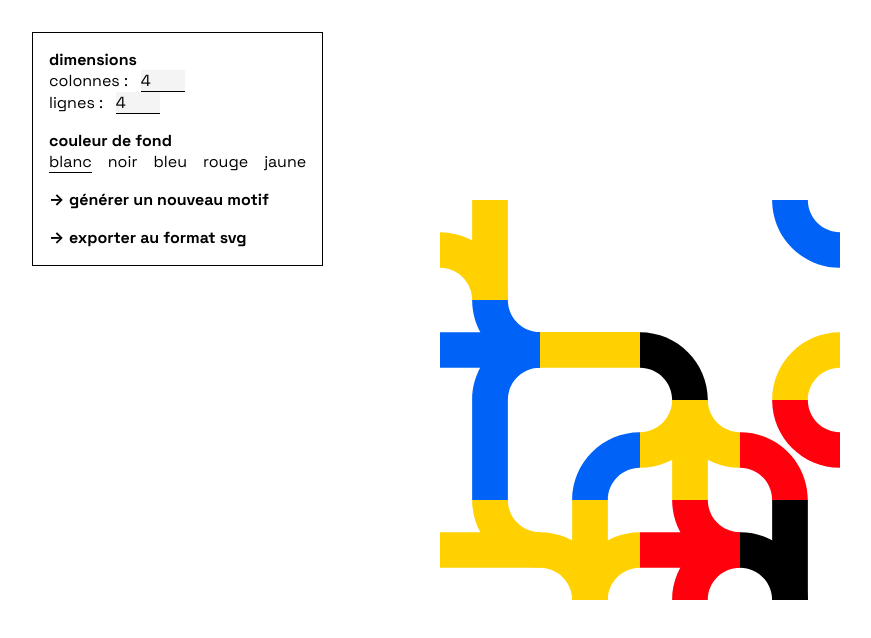
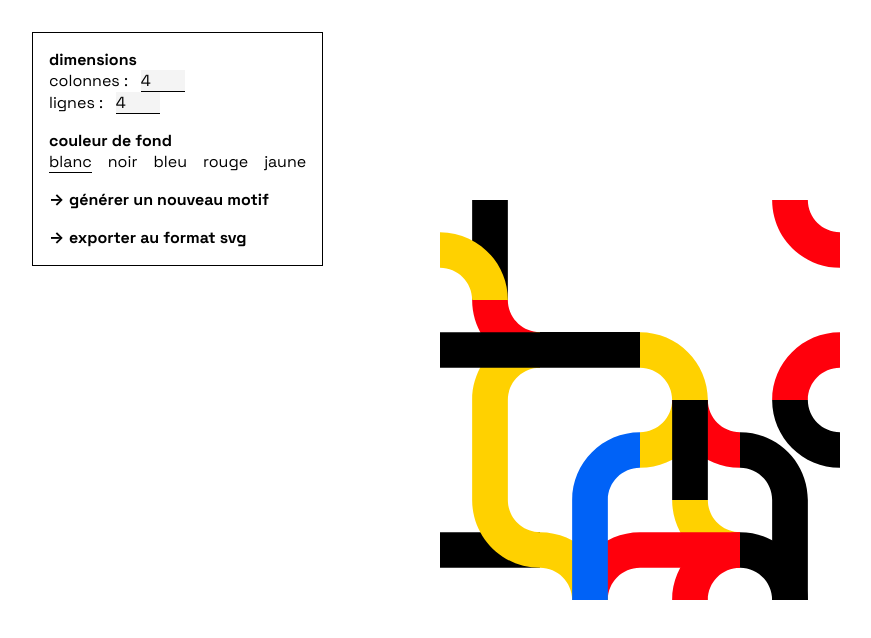
Before and after one commit to elsadl/zuku-generator, a Svelte app: page / in a window 1280 px wide. Shown: the top 638 px of the page, without its empty margins (0-871 px from the left). Built offline with nearby package versions, Linux system fonts and the light colour scheme.

Commit message:
différentes couleurs sur un même bloc

```diff
--- a/src/elements/shapes.js
+++ b/src/elements/shapes.js
@@ -1,7 +1,7 @@
 export const shapes = [
   {
     id: 0,
-    svg: `<path fill-rule="evenodd" clip-rule="evenodd" d="M0.000286503 32.1429C17.7523 32.1429 32.1431 17.752 32.1431 4.68336e-06L67.8574 0C67.8574 37.4765 37.4768 67.8571 0.000291186 67.8571L0.000286503 32.1429Z"/>
+    svg: `<path style="fill: var(--random-color-one);" fill-rule="evenodd" clip-rule="evenodd" d="M0.000286503 32.1429C17.7523 32.1429 32.1431 17.752 32.1431 4.68336e-06L67.8574 0C67.8574 37.4765 37.4768 67.8571 0.000291186 67.8571L0.000286503 32.1429Z"/>
     `,
     constraints: {
       top: true,
@@ -12,9 +12,9 @@ export const shapes = [
   },
   {
     id: 1,
-    svg: `<path fill-rule="evenodd" clip-rule="evenodd" d="M67.8572 -0.000206896C67.8571 17.7518 82.248 32.1426 100 32.1427L100 67.8569C62.5235 67.8569 32.1429 37.4763 32.1429 -0.000210019L67.8572 -0.000206896Z"/>
-    <path fill-rule="evenodd" clip-rule="evenodd" d="M9.53675e-07 32.1431L100 32.1431L100 67.8574L9.53674e-07 67.8574L9.53675e-07 32.1431Z"/>
-    <path fill-rule="evenodd" clip-rule="evenodd" d="M67.8572 99.9997C67.8571 82.2477 82.248 67.8569 100 67.8569L100 32.1426C62.5235 32.1426 32.1429 62.5233 32.1429 99.9997L67.8572 99.9997Z"/>
+    svg: `<path style="fill: var(--random-color-one);" fill-rule="evenodd" clip-rule="evenodd" d="M67.8572 -0.000206896C67.8571 17.7518 82.248 32.1426 100 32.1427L100 67.8569C62.5235 67.8569 32.1429 37.4763 32.1429 -0.000210019L67.8572 -0.000206896Z"/>
+    <path style="fill: var(--random-color-two);" fill-rule="evenodd" clip-rule="evenodd" d="M67.8572 99.9997C67.8571 82.2477 82.248 67.8569 100 67.8569L100 32.1426C62.5235 32.1426 32.1429 62.5233 32.1429 99.9997L67.8572 99.9997Z"/>
+    <path style="fill: var(--random-color-three);" fill-rule="evenodd" clip-rule="evenodd" d="M9.53675e-07 32.1431L100 32.1431L100 67.8574L9.53674e-07 67.8574L9.53675e-07 32.1431Z"/>
     `,
     constraints: {
       top: true,
@@ -25,8 +25,8 @@ export const shapes = [
   },
   {
     id: 2,
-    svg: `<path fill-rule="evenodd" clip-rule="evenodd" d="M9.53675e-07 32.1426L100 32.1426L100 67.8569L9.53674e-07 67.8569L9.53675e-07 32.1426Z"/>
-    <path fill-rule="evenodd" clip-rule="evenodd" d="M67.8572 -0.000206896C67.8571 17.7518 82.248 32.1426 100 32.1427L100 67.8569C62.5235 67.8569 32.1429 37.4763 32.1429 -0.000210019L67.8572 -0.000206896Z"/>
+    svg: `<path style="fill: var(--random-color-one);" fill-rule="evenodd" clip-rule="evenodd" d="M9.53675e-07 32.1426L100 32.1426L100 67.8569L9.53674e-07 67.8569L9.53675e-07 32.1426Z"/>
+    <path style="fill: var(--random-color-two);" fill-rule="evenodd" clip-rule="evenodd" d="M67.8572 -0.000206896C67.8571 17.7518 82.248 32.1426 100 32.1427L100 67.8569C62.5235 67.8569 32.1429 37.4763 32.1429 -0.000210019L67.8572 -0.000206896Z"/>
     `,
     constraints: {
       top: true,
@@ -37,8 +37,8 @@ export const shapes = [
   },
   {
     id: 3,
-    svg: `<path fill-rule="evenodd" clip-rule="evenodd" d="M3.86493e-05 32.1429C17.752 32.1429 32.1429 17.752 32.1429 -1.56112e-06L67.8572 0C67.8572 37.4765 37.4765 67.8571 3.70882e-05 67.8571L3.86493e-05 32.1429Z"/>
-    <path fill-rule="evenodd" clip-rule="evenodd" d="M100 67.8571C82.248 67.8571 67.8571 82.248 67.8571 100L32.1428 100C32.1428 62.5235 62.5235 32.1429 100 32.1429L100 67.8571Z"/>
+    svg: `<path style="fill: var(--random-color-one);" fill-rule="evenodd" clip-rule="evenodd" d="M3.86493e-05 32.1429C17.752 32.1429 32.1429 17.752 32.1429 -1.56112e-06L67.8572 0C67.8572 37.4765 37.4765 67.8571 3.70882e-05 67.8571L3.86493e-05 32.1429Z"/>
+    <path style="fill: var(--random-color-two);" fill-rule="evenodd" clip-rule="evenodd" d="M100 67.8571C82.248 67.8571 67.8571 82.248 67.8571 100L32.1428 100C32.1428 62.5235 62.5235 32.1429 100 32.1429L100 67.8571Z"/>
     `,
     constraints: {
       top: true,
@@ -49,8 +49,8 @@ export const shapes = [
   },
   {
     id: 4,
-    svg: `<path fill-rule="evenodd" clip-rule="evenodd" d="M3.86493e-05 32.1429C17.752 32.1429 32.1429 17.752 32.1429 -1.56112e-06L67.8572 0C67.8572 37.4765 37.4765 67.8571 3.70882e-05 67.8571L3.86493e-05 32.1429Z"/>
-    <path fill-rule="evenodd" clip-rule="evenodd" d="M32.1429 100C32.1429 82.2482 17.752 67.8574 0 67.8574L0 32.1431C37.4765 32.1431 67.8571 62.5237 67.8571 100H32.1429Z"/>
+    svg: `<path style="fill: var(--random-color-one);" fill-rule="evenodd" clip-rule="evenodd" d="M3.86493e-05 32.1429C17.752 32.1429 32.1429 17.752 32.1429 -1.56112e-06L67.8572 0C67.8572 37.4765 37.4765 67.8571 3.70882e-05 67.8571L3.86493e-05 32.1429Z"/>
+    <path style="fill: var(--random-color-two);" fill-rule="evenodd" clip-rule="evenodd" d="M32.1429 100C32.1429 82.2482 17.752 67.8574 0 67.8574L0 32.1431C37.4765 32.1431 67.8571 62.5237 67.8571 100H32.1429Z"/>
     `,
     constraints: {
       top: true,
@@ -61,7 +61,7 @@ export const shapes = [
   },
   {
     id: 5,
-    svg: `<path fill-rule="evenodd" clip-rule="evenodd" d="M32.1429 100L32.1429 1.56112e-06L67.8572 0L67.8572 100L32.1429 100Z"/>
+    svg: `<path style="fill: var(--random-color-one);" fill-rule="evenodd" clip-rule="evenodd" d="M32.1429 100L32.1429 1.56112e-06L67.8572 0L67.8572 100L32.1429 100Z"/>
     `,
     constraints: {
       top: true,
@@ -72,8 +72,8 @@ export const shapes = [
   },
   {
     id: 6,
-    svg: `<path fill-rule="evenodd" clip-rule="evenodd" d="M-2.5998e-06 32.1426L100 32.1427L100 67.8569L-5.72205e-06 67.8569L-2.5998e-06 32.1426Z"/>
-    <path fill-rule="evenodd" clip-rule="evenodd" d="M32.1426 100L32.1426 1.56112e-06L67.8569 0L67.8569 100L32.1426 100Z"/>
+    svg: `<path style="fill: var(--random-color-one);" fill-rule="evenodd" clip-rule="evenodd" d="M-2.5998e-06 32.1426L100 32.1427L100 67.8569L-5.72205e-06 67.8569L-2.5998e-06 32.1426Z"/>
+    <path style="fill: var(--random-color-two);" fill-rule="evenodd" clip-rule="evenodd" d="M32.1426 100L32.1426 1.56112e-06L67.8569 0L67.8569 100L32.1426 100Z"/>
     `,
     constraints: {
       top: true,
@@ -84,7 +84,7 @@ export const shapes = [
   },
   {
     id: 7,
-    svg: `<path fill-rule="evenodd" clip-rule="evenodd" d="M32.1429 100C32.1429 82.248 17.752 67.8571 0 67.8571L0 32.1428C37.4765 32.1428 67.8571 62.5235 67.8571 100L32.1429 100Z"/>
+    svg: `<path style="fill: var(--random-color-one);" fill-rule="evenodd" clip-rule="evenodd" d="M32.1429 100C32.1429 82.248 17.752 67.8571 0 67.8571L0 32.1428C37.4765 32.1428 67.8571 62.5235 67.8571 100L32.1429 100Z"/>
     `,
     constraints: {
       top: false,
@@ -95,9 +95,9 @@ export const shapes = [
   },
   {
     id: 8,
-    svg: `<path fill-rule="evenodd" clip-rule="evenodd" d="M3.86493e-05 32.1429C17.752 32.1429 32.1429 17.752 32.1429 -1.56112e-06L67.8572 0C67.8572 37.4765 37.4765 67.8571 3.70882e-05 67.8571L3.86493e-05 32.1429Z"/>
-    <path fill-rule="evenodd" clip-rule="evenodd" d="M32.1429 100L32.1429 1.56112e-06L67.8572 0L67.8572 100L32.1429 100Z"/>
-    <path fill-rule="evenodd" clip-rule="evenodd" d="M100 32.1428C82.248 32.1428 67.8571 17.752 67.8571 -4.68336e-06L32.1428 0C32.1428 37.4765 62.5235 67.8571 100 67.8571L100 32.1428Z"/>
+    svg: `<path style="fill: var(--random-color-one);" fill-rule="evenodd" clip-rule="evenodd" d="M3.86493e-05 32.1429C17.752 32.1429 32.1429 17.752 32.1429 -1.56112e-06L67.8572 0C67.8572 37.4765 37.4765 67.8571 3.70882e-05 67.8571L3.86493e-05 32.1429Z"/>
+    <path style="fill: var(--random-color-two);" fill-rule="evenodd" clip-rule="evenodd" d="M100 32.1428C82.248 32.1428 67.8571 17.752 67.8571 -4.68336e-06L32.1428 0C32.1428 37.4765 62.5235 67.8571 100 67.8571L100 32.1428Z"/>
+    <path style="fill: var(--random-color-three);" fill-rule="evenodd" clip-rule="evenodd" d="M32.1429 100L32.1429 1.56112e-06L67.8572 0L67.8572 100L32.1429 100Z"/>
     `,
     constraints: {
       top: true,
@@ -108,8 +108,8 @@ export const shapes = [
   },
   {
     id: 9,
-    svg: `<path fill-rule="evenodd" clip-rule="evenodd" d="M67.8569 100L67.8569 1.56112e-06L32.1426 0L32.1426 100L67.8569 100Z"/>
-    <path fill-rule="evenodd" clip-rule="evenodd" d="M99.9997 32.1429C82.2477 32.1429 67.8569 17.752 67.8569 -1.56112e-06L32.1426 0C32.1426 37.4765 62.5233 67.8571 99.9997 67.8571L99.9997 32.1429Z"/>
+    svg: `<path style="fill: var(--random-color-one);" fill-rule="evenodd" clip-rule="evenodd" d="M67.8569 100L67.8569 1.56112e-06L32.1426 0L32.1426 100L67.8569 100Z"/>
+    <path style="fill: var(--random-color-two);" fill-rule="evenodd" clip-rule="evenodd" d="M99.9997 32.1429C82.2477 32.1429 67.8569 17.752 67.8569 -1.56112e-06L32.1426 0C32.1426 37.4765 62.5233 67.8571 99.9997 67.8571L99.9997 32.1429Z"/>
     `,
     constraints: {
       top: true,
@@ -120,8 +120,8 @@ export const shapes = [
   },
   {
     id: 10,
-    svg: `<path fill-rule="evenodd" clip-rule="evenodd" d="M100 32.1429C82.248 32.1429 67.8571 17.752 67.8571 -1.56112e-06L32.1428 0C32.1428 37.4765 62.5235 67.8571 100 67.8571L100 32.1429Z"/>
-    <path fill-rule="evenodd" clip-rule="evenodd" d="M3.06111e-05 67.8571C17.752 67.8571 32.1429 82.248 32.1429 100L67.8572 100C67.8572 62.5235 37.4765 32.1429 3.01852e-05 32.1429L3.06111e-05 67.8571Z"/>
+    svg: `<path style="fill: var(--random-color-one);" fill-rule="evenodd" clip-rule="evenodd" d="M100 32.1429C82.248 32.1429 67.8571 17.752 67.8571 -1.56112e-06L32.1428 0C32.1428 37.4765 62.5235 67.8571 100 67.8571L100 32.1429Z"/>
+    <path style="fill: var(--random-color-two);" fill-rule="evenodd" clip-rule="evenodd" d="M3.06111e-05 67.8571C17.752 67.8571 32.1429 82.248 32.1429 100L67.8572 100C67.8572 62.5235 37.4765 32.1429 3.01852e-05 32.1429L3.06111e-05 67.8571Z"/>
     `,
     constraints: {
       top: true,
@@ -132,8 +132,8 @@ export const shapes = [
   },
   {
     id: 11,
-    svg: `<path fill-rule="evenodd" clip-rule="evenodd" d="M99.9997 67.8571C82.2477 67.8571 67.8569 82.248 67.8569 100L32.1426 100C32.1426 62.5235 62.5233 32.1429 99.9997 32.1429L99.9997 67.8571Z"/>
-    <path fill-rule="evenodd" clip-rule="evenodd" d="M67.8571 3.38044e-05C67.8571 17.752 82.248 32.1429 100 32.1429L100 67.8572C62.5235 67.8572 32.1429 37.4765 32.1429 3.69267e-05L67.8571 3.38044e-05Z"/>
+    svg: `<path style="fill: var(--random-color-one);" fill-rule="evenodd" clip-rule="evenodd" d="M99.9997 67.8571C82.2477 67.8571 67.8569 82.248 67.8569 100L32.1426 100C32.1426 62.5235 62.5233 32.1429 99.9997 32.1429L99.9997 67.8571Z"/>
+    <path style="fill: var(--random-color-two);" fill-rule="evenodd" clip-rule="evenodd" d="M67.8571 3.38044e-05C67.8571 17.752 82.248 32.1429 100 32.1429L100 67.8572C62.5235 67.8572 32.1429 37.4765 32.1429 3.69267e-05L67.8571 3.38044e-05Z"/>
     `,
     constraints: {
       top: true,
@@ -144,7 +144,7 @@ export const shapes = [
   },
   {
     id: 12,
-    svg: `<path fill-rule="evenodd" clip-rule="evenodd" d="M100 67.7143L0 67.7143L0 32L100 32L100 67.7143Z"/>
+    svg: `<path style="fill: var(--random-color-one);" fill-rule="evenodd" clip-rule="evenodd" d="M100 67.7143L0 67.7143L0 32L100 32L100 67.7143Z"/>
 
     `,
     constraints: {
@@ -156,7 +156,7 @@ export const shapes = [
   },
   {
     id: 13,
-    svg: `<path fill-rule="evenodd" clip-rule="evenodd" d="M99.9997 67.8572C82.2477 67.8572 67.8569 82.248 67.8569 100L32.1426 100C32.1426 62.5235 62.5233 32.1429 99.9997 32.1429L99.9997 67.8572Z"/>
+    svg: `<path style="fill: var(--random-color-one);" fill-rule="evenodd" clip-rule="evenodd" d="M99.9997 67.8572C82.2477 67.8572 67.8569 82.248 67.8569 100L32.1426 100C32.1426 62.5235 62.5233 32.1429 99.9997 32.1429L99.9997 67.8572Z"/>
     `,
     constraints: {
       top: false,
@@ -167,9 +167,9 @@ export const shapes = [
   },
   {
     id: 14,
-    svg: `<path fill-rule="evenodd" clip-rule="evenodd" d="M32.1429 100C32.1429 82.2482 17.752 67.8573 0 67.8573V32.1431C37.4765 32.1431 67.8571 62.5237 67.8571 100H32.1429Z"/>
-    <path fill-rule="evenodd" clip-rule="evenodd" d="M100 67.8569L3.12224e-06 67.8569L0 32.1426L100 32.1426L100 67.8569Z"/>
-    <path fill-rule="evenodd" clip-rule="evenodd" d="M32.1428 0.000278575C32.1428 17.7523 17.752 32.1431 -6.24448e-06 32.1431L0 67.8574C37.4765 67.8574 67.8571 37.4767 67.8571 0.00027233L32.1428 0.000278575Z"/>
+    svg: `<path style="fill: var(--random-color-one);" fill-rule="evenodd" clip-rule="evenodd" d="M32.1429 100C32.1429 82.2482 17.752 67.8573 0 67.8573V32.1431C37.4765 32.1431 67.8571 62.5237 67.8571 100H32.1429Z"/>
+    <path style="fill: var(--random-color-two);" fill-rule="evenodd" clip-rule="evenodd" d="M32.1428 0.000278575C32.1428 17.7523 17.752 32.1431 -6.24448e-06 32.1431L0 67.8574C37.4765 67.8574 67.8571 37.4767 67.8571 0.00027233L32.1428 0.000278575Z"/>
+    <path style="fill: var(--random-color-three);" fill-rule="evenodd" clip-rule="evenodd" d="M100 67.8569L3.12224e-06 67.8569L0 32.1426L100 32.1426L100 67.8569Z"/>
     `,
     constraints: {
       top: true,
@@ -180,8 +180,8 @@ export const shapes = [
   },
   {
     id: 15,
-    svg: `<path fill-rule="evenodd" clip-rule="evenodd" d="M32.1429 -6.07447e-07L32.1429 100L67.8572 100L67.8572 9.53674e-07L32.1429 -6.07447e-07Z"/>
-    <path fill-rule="evenodd" clip-rule="evenodd" d="M3.86493e-05 67.8571C17.752 67.8571 32.1429 82.248 32.1429 100L67.8572 100C67.8572 62.5235 37.4765 32.1429 3.70882e-05 32.1429L3.86493e-05 67.8571Z"/>
+    svg: `<path style="fill: var(--random-color-one);" fill-rule="evenodd" clip-rule="evenodd" d="M32.1429 -6.07447e-07L32.1429 100L67.8572 100L67.8572 9.53674e-07L32.1429 -6.07447e-07Z"/>
+    <path style="fill: var(--random-color-two);" fill-rule="evenodd" clip-rule="evenodd" d="M3.86493e-05 67.8571C17.752 67.8571 32.1429 82.248 32.1429 100L67.8572 100C67.8572 62.5235 37.4765 32.1429 3.70882e-05 32.1429L3.86493e-05 67.8571Z"/>
     `,
     constraints: {
       top: true,
@@ -192,8 +192,8 @@ export const shapes = [
   },
   {
     id: 16,
-    svg: `<path fill-rule="evenodd" clip-rule="evenodd" d="M67.8574 0.000281385C67.8574 17.7523 82.2482 32.1431 100 32.1431L100 67.8574C62.5238 67.8574 32.1431 37.4767 32.1431 0.000278263L67.8574 0.000281385Z"/>
-    <path fill-rule="evenodd" clip-rule="evenodd" d="M2.95894e-05 32.1429C17.752 32.1429 32.1429 17.752 32.1429 -1.56112e-06L67.8572 0C67.8572 37.4765 37.4765 67.8571 2.80283e-05 67.8571L2.95894e-05 32.1429Z"/>
+    svg: `<path style="fill: var(--random-color-one);" fill-rule="evenodd" clip-rule="evenodd" d="M67.8574 0.000281385C67.8574 17.7523 82.2482 32.1431 100 32.1431L100 67.8574C62.5238 67.8574 32.1431 37.4767 32.1431 0.000278263L67.8574 0.000281385Z"/>
+    <path style="fill: var(--random-color-two);" fill-rule="evenodd" clip-rule="evenodd" d="M2.95894e-05 32.1429C17.752 32.1429 32.1429 17.752 32.1429 -1.56112e-06L67.8572 0C67.8572 37.4765 37.4765 67.8571 2.80283e-05 67.8571L2.95894e-05 32.1429Z"/>
     `,
     constraints: {
       top: true,
@@ -204,7 +204,7 @@ export const shapes = [
   },
   {
     id: 17,
-    svg: `<path fill-rule="evenodd" clip-rule="evenodd" d="M67.8571 3.71253e-05C67.8571 17.752 82.248 32.1429 100 32.1429L100 67.8572C62.5235 67.8572 32.1429 37.4765 32.1429 3.599e-05L67.8571 3.71253e-05Z"/>
+    svg: `<path style="fill: var(--random-color-one);" fill-rule="evenodd" clip-rule="evenodd" d="M67.8571 3.71253e-05C67.8571 17.752 82.248 32.1429 100 32.1429L100 67.8572C62.5235 67.8572 32.1429 37.4765 32.1429 3.599e-05L67.8571 3.71253e-05Z"/>
     `,
     constraints: {
       top: true,
@@ -215,9 +215,9 @@ export const shapes = [
   },
   {
     id: 18,
-    svg: `<path fill-rule="evenodd" clip-rule="evenodd" d="M100 67.8572C82.248 67.8572 67.8571 82.248 67.8571 100L32.1428 100C32.1428 62.5235 62.5235 32.1429 100 32.1429L100 67.8572Z"/>
-    <path fill-rule="evenodd" clip-rule="evenodd" d="M67.8571 2.5148e-06L67.8571 100L32.1428 100L32.1428 9.53674e-07L67.8571 2.5148e-06Z"/>
-    <path fill-rule="evenodd" clip-rule="evenodd" d="M3.86493e-05 67.8571C17.752 67.8571 32.1429 82.248 32.1429 100L67.8572 100C67.8572 62.5235 37.4765 32.1429 3.70882e-05 32.1429L3.86493e-05 67.8571Z"/>
+    svg: `<path style="fill: var(--random-color-one);" fill-rule="evenodd" clip-rule="evenodd" d="M100 67.8572C82.248 67.8572 67.8571 82.248 67.8571 100L32.1428 100C32.1428 62.5235 62.5235 32.1429 100 32.1429L100 67.8572Z"/>
+    <path style="fill: var(--random-color-two);" fill-rule="evenodd" clip-rule="evenodd" d="M3.86493e-05 67.8571C17.752 67.8571 32.1429 82.248 32.1429 100L67.8572 100C67.8572 62.5235 37.4765 32.1429 3.70882e-05 32.1429L3.86493e-05 67.8571Z"/>
+    <path style="fill: var(--random-color-three);" fill-rule="evenodd" clip-rule="evenodd" d="M67.8571 2.5148e-06L67.8571 100L32.1428 100L32.1428 9.53674e-07L67.8571 2.5148e-06Z"/>
     `,
     constraints: {
       top: true,
@@ -228,8 +228,8 @@ export const shapes = [
   },
   {
     id: 19,
-    svg: `<path fill-rule="evenodd" clip-rule="evenodd" d="M32.1429 100C32.1429 82.248 17.752 67.8571 0 67.8571V32.1428C37.4765 32.1428 67.8571 62.5235 67.8571 100H32.1429Z"/>
-    <path fill-rule="evenodd" clip-rule="evenodd" d="M99.9997 67.8571C82.2477 67.8571 67.8569 82.248 67.8569 100L32.1426 100C32.1426 62.5235 62.5233 32.1429 99.9997 32.1429L99.9997 67.8571Z"/>
+    svg: `<path style="fill: var(--random-color-one);" fill-rule="evenodd" clip-rule="evenodd" d="M32.1429 100C32.1429 82.248 17.752 67.8571 0 67.8571V32.1428C37.4765 32.1428 67.8571 62.5235 67.8571 100H32.1429Z"/>
+    <path style="fill: var(--random-color-two);" fill-rule="evenodd" clip-rule="evenodd" d="M99.9997 67.8571C82.2477 67.8571 67.8569 82.248 67.8569 100L32.1426 100C32.1426 62.5235 62.5233 32.1429 99.9997 32.1429L99.9997 67.8571Z"/>
     `,
     constraints: {
       top: false,
@@ -240,8 +240,8 @@ export const shapes = [
   },
   {
     id: 20,
-    svg: `<path fill-rule="evenodd" clip-rule="evenodd" d="M100 67.8571L3.12224e-06 67.8571L0 32.1428L100 32.1428L100 67.8571Z"/>
-    <path fill-rule="evenodd" clip-rule="evenodd" d="M32.1429 100C32.1429 82.248 17.752 67.8571 0 67.8571V32.1428C37.4765 32.1428 67.8571 62.5235 67.8571 100H32.1429Z"/>
+    svg: `<path style="fill: var(--random-color-one);" fill-rule="evenodd" clip-rule="evenodd" d="M100 67.8571L3.12224e-06 67.8571L0 32.1428L100 32.1428L100 67.8571Z"/>
+    <path style="fill: var(--random-color-two);" fill-rule="evenodd" clip-rule="evenodd" d="M32.1429 100C32.1429 82.248 17.752 67.8571 0 67.8571V32.1428C37.4765 32.1428 67.8571 62.5235 67.8571 100H32.1429Z"/>
     `,
     constraints: {
       top: false,
@@ -252,8 +252,8 @@ export const shapes = [
   },
   {
     id: 21,
-    svg: `<path fill-rule="evenodd" clip-rule="evenodd" d="M100 32.1429L1.13523e-06 32.1429L0 67.8572L100 67.8572L100 32.1429Z"/>
-    <path fill-rule="evenodd" clip-rule="evenodd" d="M32.1429 3.8266e-05C32.1429 17.752 17.752 32.1429 -1.98701e-06 32.1429L0 67.8572C37.4765 67.8572 67.8571 37.4765 67.8571 3.6279e-05L32.1429 3.8266e-05Z"/>
+    svg: `<path style="fill: var(--random-color-one);" fill-rule="evenodd" clip-rule="evenodd" d="M100 32.1429L1.13523e-06 32.1429L0 67.8572L100 67.8572L100 32.1429Z"/>
+    <path style="fill: var(--random-color-two);" fill-rule="evenodd" clip-rule="evenodd" d="M32.1429 3.8266e-05C32.1429 17.752 17.752 32.1429 -1.98701e-06 32.1429L0 67.8572C37.4765 67.8572 67.8571 37.4765 67.8571 3.6279e-05L32.1429 3.8266e-05Z"/>
     `,
     constraints: {
       top: true,
```
Also changed, not shown: src/Shape.svelte (+8 -3 lines).
